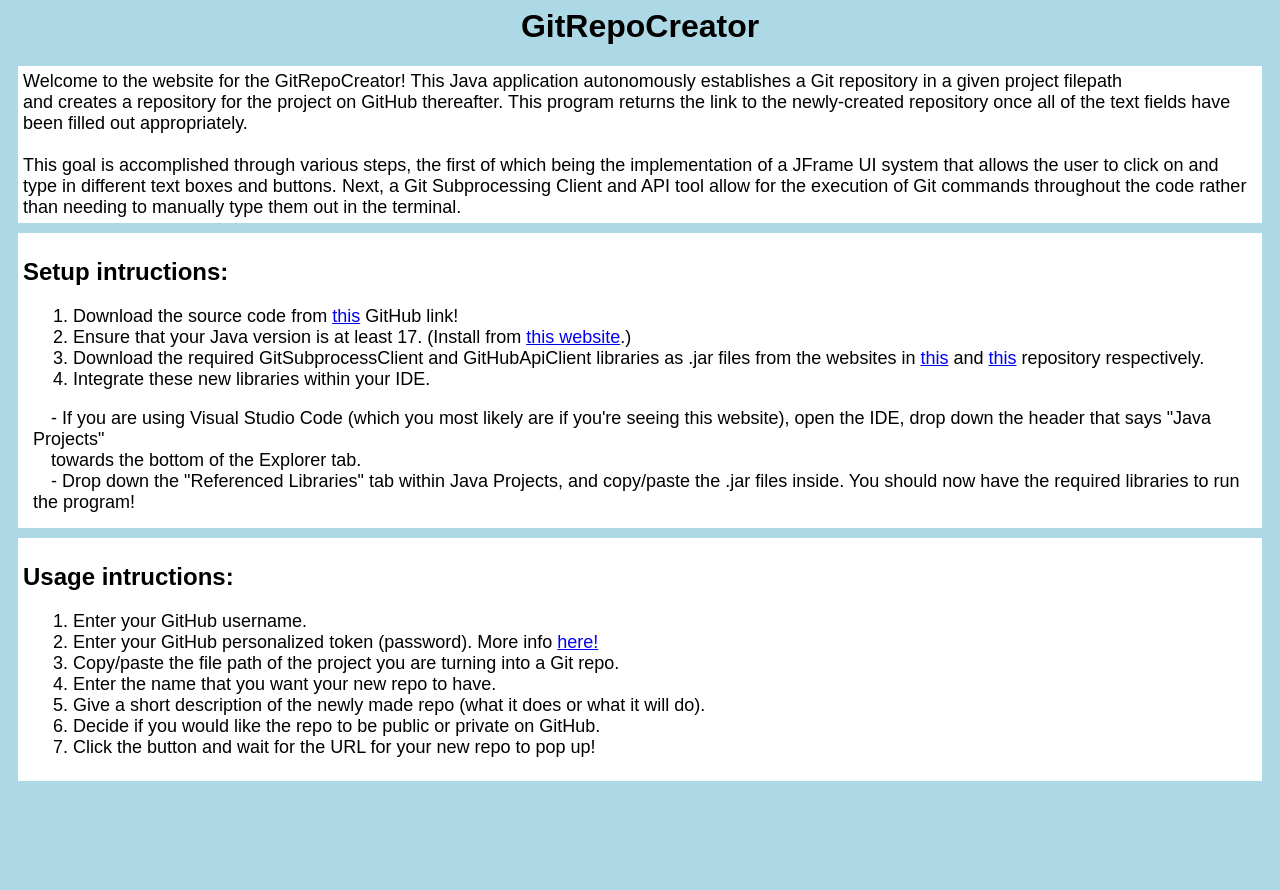
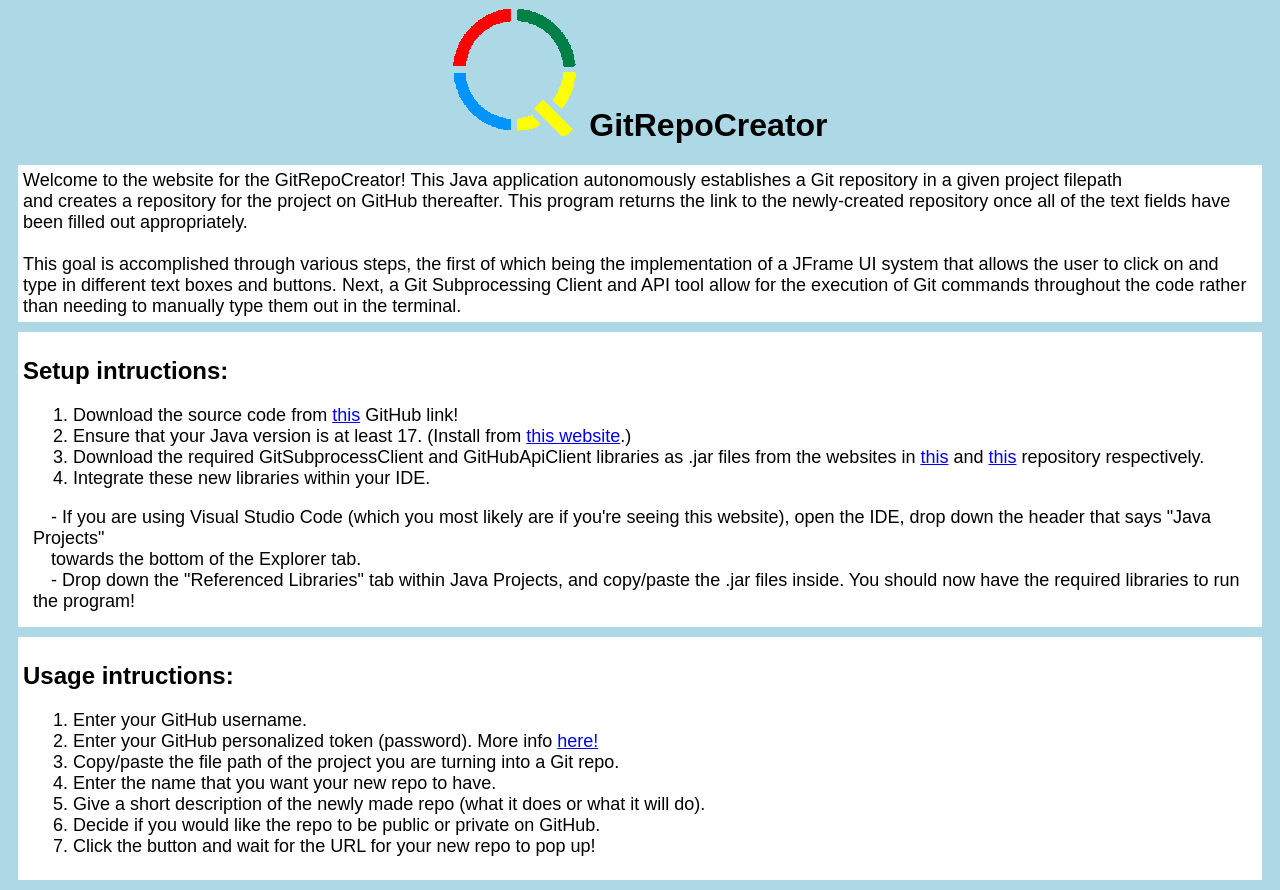
Before and after one commit to jjnoga/GitRepoCreator, a plain HTML site: page docs/index.html in a window 1280 px wide. Before the commit the page ends 800 px from the top, so only its background shows below. Drawn offline with Linux system fonts and the light colour scheme.

Commit message:
added loog

```diff
--- a/docs/Website.html
+++ b/docs/index.html
@@ -6,7 +6,7 @@
 
     <body>
         <h1 class="header">
-            GitRepoCreator
+            <img src="logo.png"> GitRepoCreator
         </h1>
         <p class="section paragraph">
             Welcome to the website for the GitRepoCreator! This Java application autonomously establishes a Git repository in a given project filepath<br>
```
Also changed, not shown: docs/logo.png (added).
